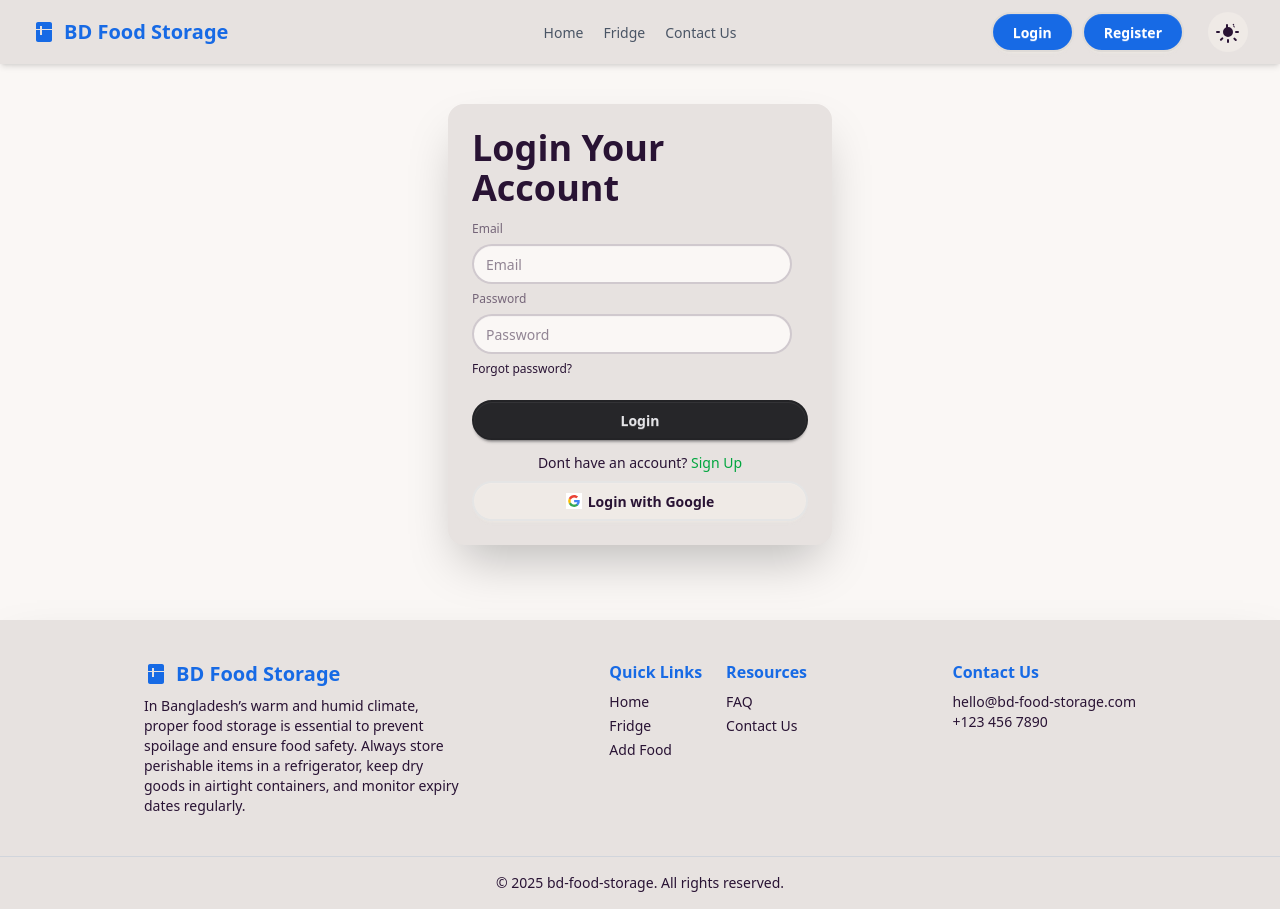
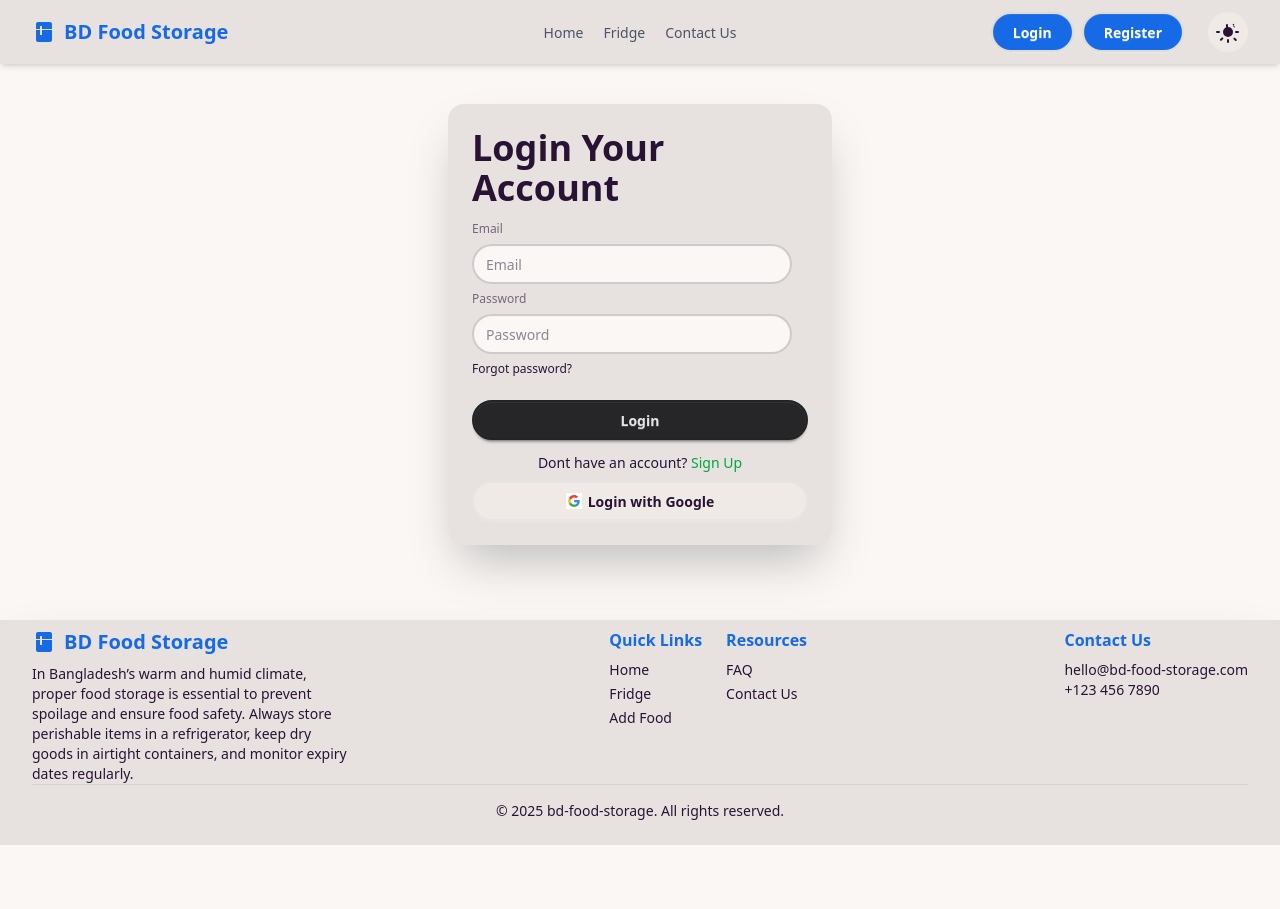
Before and after one commit to faysalahmed915/bd-food-storage-client, a React (Vite) app: page /Login in a window 1280 px wide. After the commit the page ends 845 px from the top, so only its background shows below. Built offline with nearby package versions, Linux system fonts and the light colour scheme; no server answers.

Commit message:
footer margin is adjusted

```diff
--- a/src/Components/Footer/Footer.jsx
+++ b/src/Components/Footer/Footer.jsx
@@ -3,11 +3,11 @@ import Logo from "../Shared/Logo";
 
 const Footer = () => {
   return (
-    <footer className="bg-base-300 text-base-content shadow-2xl"
+    <footer className="bg-base-300 text-base-content shadow-2xl  max-w-7xl mx-auto px-2 md:px-4 lg:px-8 py-2"
     // className='card-container'
     // className="bg-gray-100 text-gray-800 dark:bg-gray-900 dark:text-gray-200"
     >
-      <div className="max-w-5xl mx-auto px-4 py-10 flex flex-col md:flex-row justify-between gap-6">
+      <div className="flex flex-col md:flex-row justify-between gap-6">
         {/* Logo and Description */}
         <div className="space-y-2">
           <Logo />
--- a/src/Components/Navbar/Navbar.jsx
+++ b/src/Components/Navbar/Navbar.jsx
@@ -43,7 +43,7 @@ const Navbar = () => {
 
     return (
         <div className="bg-base-300 shadow-md sticky top-0 z-50">
-        <div className="navbar max-w-7xl mx-auto px-2 md:px-4 lg:px-8 py-2 ">
+        <div className="navbar max-w-7xl mx-auto px-2 md:px-4 lg:px-8 py-2">
             <div className="navbar-start">
                 <div className="dropdown">
                     <div tabIndex={0} role="button" className="btn btn-ghost text-gray-600 lg:hidden hover:bg-gray-100 pl-0">
```
